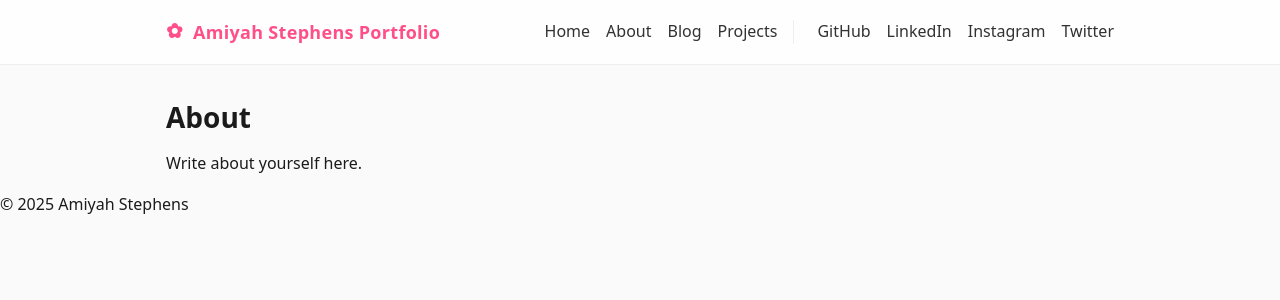
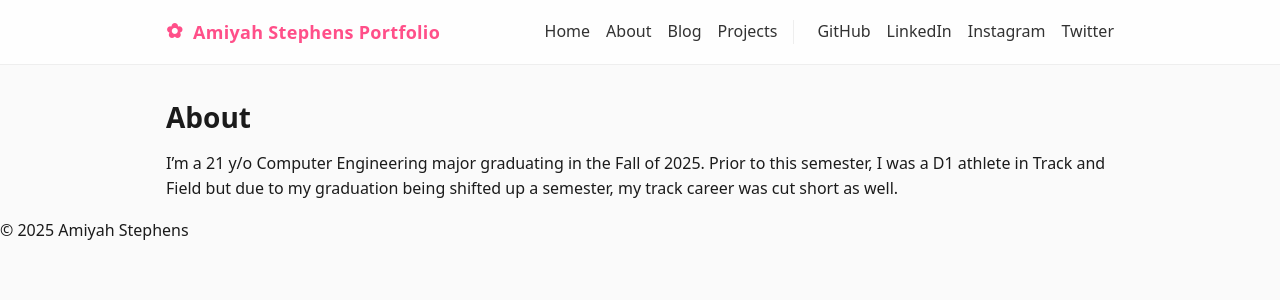
Before and after one commit to Miyahhs/miyahhs.github.io, a Jekyll site: the page built from about/index.md, in a window 1280 px wide. Shown: the top 300 px of the page. Built offline with Jekyll 4.4.1, drawn with Linux system fonts in a browser that asks for light colours.

Commit message:
Update index.md

```diff
--- a/about/index.md
+++ b/about/index.md
@@ -4,4 +4,4 @@ title: About
 ---
 ## About
 
-Write about yourself here.
+I'm a 21 y/o Computer Engineering major graduating in the Fall of 2025. Prior to this semester, I was a D1 athlete in Track and Field but due to my graduation being shifted up a semester, my track career was cut short as well.
```
